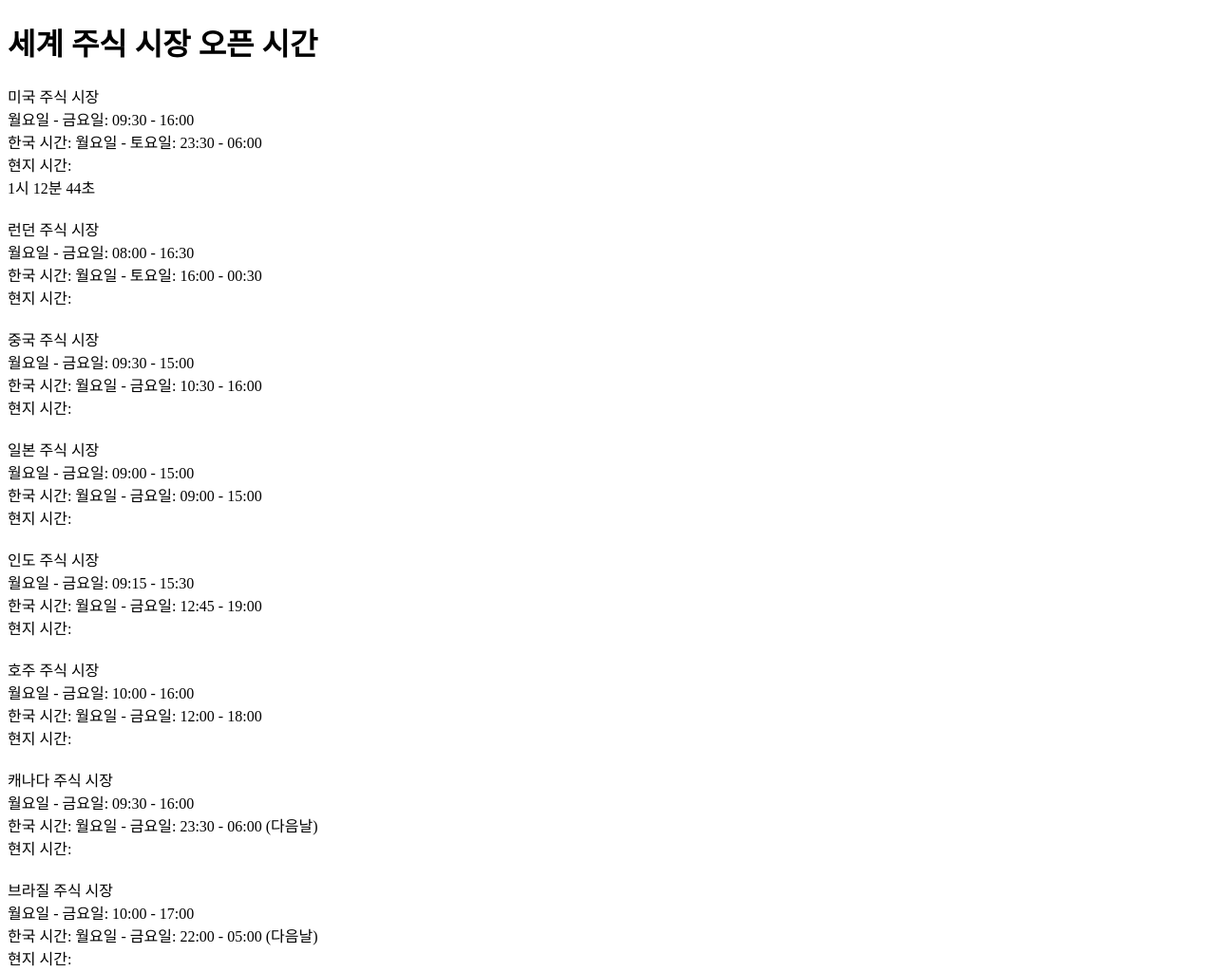
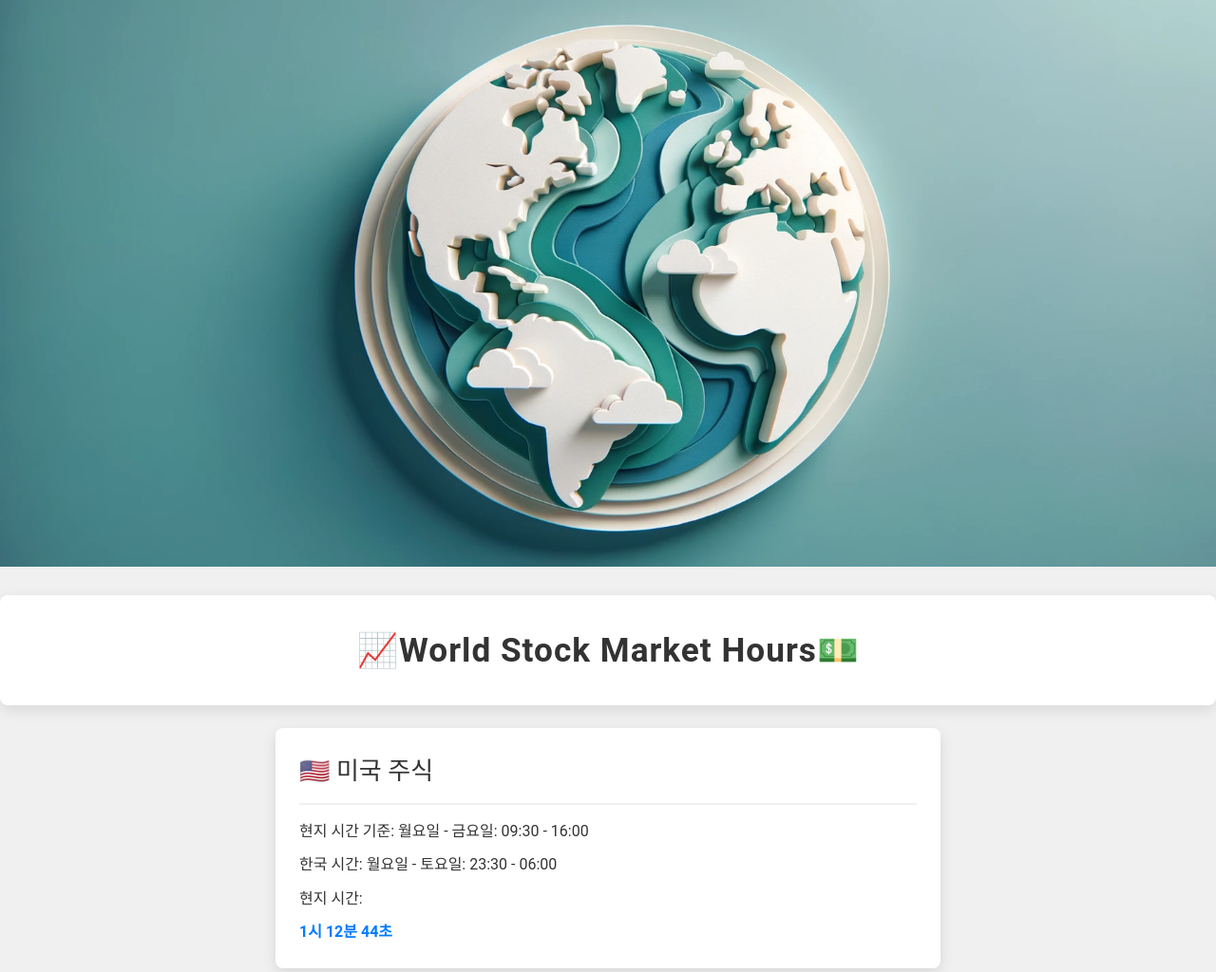
Before and after one commit to yongbioinfo/world_stock_Hours, a plain HTML site: page index.html in a window 1280 px wide. Shown: the top 1024 px of the page at 95% size. Drawn offline with Linux system fonts and the light colour scheme.

Commit message:
Update index.html

```diff
--- a/index.html
+++ b/index.html
@@ -3,84 +3,147 @@
 <head>
     <meta charset="UTF-8">
     <meta name="viewport" content="width=device-width, initial-scale=1.0">
-    <title>세계 주식 시장 오픈 시간</title>
+    <title>World Stock Market Hours</title>
     <style>
-        /* 스타일 추가 (필요에 따라 수정하세요) */
+        body {
+            font-family: 'Roboto', sans-serif;
+            background-color: #f0f0f0;
+            color: #333;
+            margin: 0;
+            padding: 0;
+            line-height: 1.6;
+        }
+
+        h1 {
+            text-align: center;
+            padding: 30px;
+            margin-top: 30px;
+            background-color: #ffffff;
+            border-radius: 8px;
+            font-size: 2.2em;
+            letter-spacing: 1px;
+            box-shadow: 0 5px 15px rgba(0, 0, 0, 0.1);
+        }
+
+        .header-image {
+            margin-bottom: 30px;
+        }
+
+        .header-image img {
+            max-width: 100%;
+            height: auto;
+            display: block;
+            margin-left: auto;
+            margin-right: auto;
+        }
+
         .market {
-            margin-bottom: 20px;
+            background-color: #ffffff;
+            margin: 20px auto;
+            padding: 25px;
+            border-radius: 8px;
+            box-shadow: 0 5px 15px rgba(0, 0, 0, 0.1);
+            max-width: 650px;
+            transition: transform 0.3s, box-shadow 0.3s;
+        }
+
+        .market:hover {
+            transform: translateY(-10px);
+            box-shadow: 0 8px 25px rgba(0, 0, 0, 0.15);
+        }
+
+        .market-name {
+            font-size: 26px;
+            margin-bottom: 15px;
+            font-weight: 500;
+            border-bottom: 2px solid #f0f0f0;
+            padding-bottom: 12px;
+        }
+
+        .time, .korean-time, .local-time {
+            margin-bottom: 10px;
+            font-weight: 400;
+        }
+
+        .countdown {
+            color: #007BFF;  /* bright blue */
+            font-weight: bold;
         }
     </style>
 </head>
 <body>
 
-<h1>세계 주식 시장 오픈 시간</h1>
+    <div class="header-image">
+        <img src="https://raw.githubusercontent.com/yongbioinfo/world_stock_Hours/main/Frontimage.png" alt="주식 시장 이미지" width="100%">
+    </div>
+
+<h1>📈World Stock Market Hours💵</h1>
 
 <div class="market us-market">
-    <div class="market-name">미국 주식 시장</div>
-    <div class="time">월요일 - 금요일: 09:30 - 16:00</div>
+    <div class="market-name">🇺🇸 미국 주식</div>
+    <div class="time">현지 시간 기준: 월요일 - 금요일: 09:30 - 16:00</div>
     <div class="korean-time">한국 시간: 월요일 - 토요일: 23:30 - 06:00</div>
-    <div class="local-time">현지 시간: <script>document.write(getLocalTime(-4));</script></div> <!-- New York is UTC-4 -->
+    <div class="local-time">현지 시간: <script>document.write(getLocalTime(-4));</script></div>
     <div class="countdown"></div>
 </div>
 
 <div class="market">
-    <div class="market-name">런던 주식 시장</div>
-    <div class="time">월요일 - 금요일: 08:00 - 16:30</div>
+    <div class="market-name">🇬🇧 영국 주식</div>
+    <div class="time">현지 시간 기준: 월요일 - 금요일: 08:00 - 16:30</div>
     <div class="korean-time">한국 시간: 월요일 - 토요일: 16:00 - 00:30</div>
-    <div class="local-time">현지 시간: <script>document.write(getLocalTime(1));</script></div> <!-- New York is UTC-4 -->
+    <div class="local-time">현지 시간: <script>document.write(getLocalTime(1));</script></div>
     <div class="countdown"></div>
 </div>
 
 <div class="market">
-    <div class="market-name">중국 주식 시장</div>
-    <div class="time">월요일 - 금요일: 09:30 - 15:00</div>
+    <div class="market-name">🇨🇳 중국 주식</div>
+    <div class="time">현지 시간 기준: 월요일 - 금요일: 09:30 - 15:00</div>
     <div class="korean-time">한국 시간: 월요일 - 금요일: 10:30 - 16:00</div>
-    <div class="local-time">현지 시간: <script>document.write(getLocalTime(8));</script></div> <!-- New York is UTC-4 -->
+    <div class="local-time">현지 시간: <script>document.write(getLocalTime(8));</script></div>
     <div class="countdown"></div>
 </div>
 
 <div class="market">
-    <div class="market-name">일본 주식 시장</div>
-    <div class="time">월요일 - 금요일: 09:00 - 15:00</div>
+    <div class="market-name">🇯🇵 일본 주식</div>
+    <div class="time">현지 시간 기준: 월요일 - 금요일: 09:00 - 15:00</div>
     <div class="korean-time">한국 시간: 월요일 - 금요일: 09:00 - 15:00</div>
-    <div class="local-time">현지 시간: <script>document.write(getLocalTime(9));</script></div> <!-- New York is UTC-4 -->
+    <div class="local-time">현지 시간: <script>document.write(getLocalTime(9));</script></div>
     <div class="countdown"></div>
 </div>
 
 <div class="market">
-    <div class="market-name">인도 주식 시장</div>
-    <div class="time">월요일 - 금요일: 09:15 - 15:30</div>
+    <div class="market-name">🇮🇳 인도 주식</div>
+    <div class="time">현지 시간 기준: 월요일 - 금요일: 09:15 - 15:30</div>
     <div class="korean-time">한국 시간: 월요일 - 금요일: 12:45 - 19:00</div>
-    <div class="local-time">현지 시간: <script>document.write(getLocalTime(5.5));</script></div> <!-- New York is UTC-4 -->
+    <div class="local-time">현지 시간: <script>document.write(getLocalTime(5.5));</script></div>
     <div class="countdown"></div>
 </div>
 
 <div class="market">
-    <div class="market-name">호주 주식 시장</div>
-    <div class="time">월요일 - 금요일: 10:00 - 16:00</div>
+    <div class="market-name">🇦🇺 호주 주식</div>
+    <div class="time">현지 시간 기준: 월요일 - 금요일: 10:00 - 16:00</div>
     <div class="korean-time">한국 시간: 월요일 - 금요일: 12:00 - 18:00</div>
     <div class="local-time">현지 시간: <script>document.write(getLocalTime(10));</script></div>
     <div class="countdown"></div>
 </div>
 
 <div class="market">
-    <div class="market-name">캐나다 주식 시장</div>
-    <div class="time">월요일 - 금요일: 09:30 - 16:00</div>
+    <div class="market-name">🇨🇦 캐나다 주식</div>
+    <div class="time">현지 시간 기준: 월요일 - 금요일: 09:30 - 16:00</div>
     <div class="korean-time">한국 시간: 월요일 - 금요일: 23:30 - 06:00 (다음날)</div>
     <div class="local-time">현지 시간: <script>document.write(getLocalTime(-4));</script></div>
     <div class="countdown"></div>
 </div>
 
 <div class="market">
-    <div class="market-name">브라질 주식 시장</div>
-    <div class="time">월요일 - 금요일: 10:00 - 17:00</div>
+    <div class="market-name">🇧🇷 브라질 주식</div>
+    <div class="time">현지 시간 기준: 월요일 - 금요일: 10:00 - 17:00</div>
     <div class="korean-time">한국 시간: 월요일 - 금요일: 22:00 - 05:00 (다음날)</div>
     <div class="local-time">현지 시간: <script>document.write(getLocalTime(-3));</script></div>
     <div class="countdown"></div>
 </div>
 
 
-<!-- 다른 나라의 주식 시장 정보도 유사한 형식으로 추가 -->
 
 <script src="script.js"></script>  <!-- JavaScript 파일 연결 -->
 </body>
```
